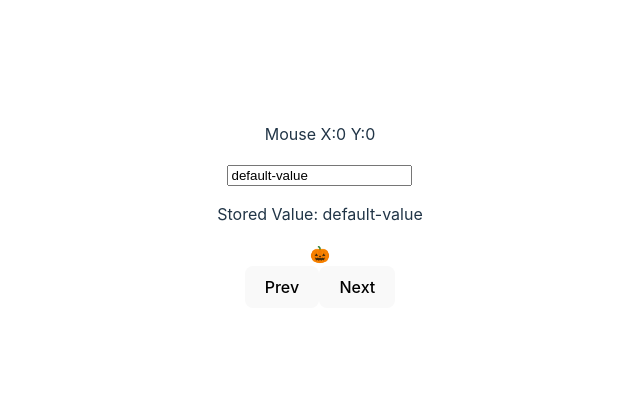
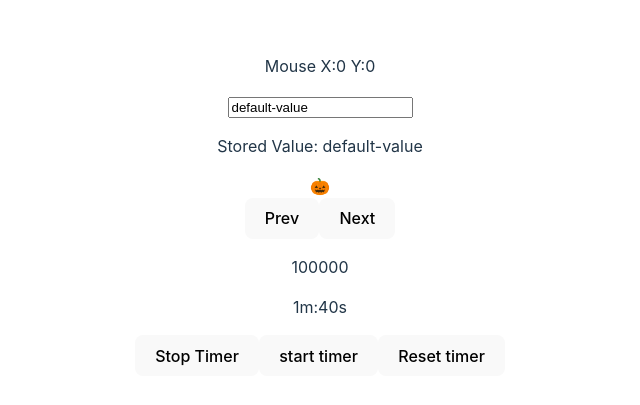
Before and after one commit to Albx68/react-ts-custom-hooks, a React (Vite) app: page / in a window 1280 px wide. Shown: the part 193-598 px from the top of the page, without its empty margins (320-960 px from the left). Built offline with nearby package versions, Linux system fonts and the light colour scheme.

Commit message:
useTimer hook and demo (#10)

```diff
--- a/src/App.tsx
+++ b/src/App.tsx
@@ -1,8 +1,10 @@
 
+import { useCallback } from 'react';
 import './App.css'
 import useCycle from './utils/customHooks/useCycle';
 import useLocalStorage from './utils/customHooks/useLocalStorage';
 import useMousePointer from './utils/customHooks/useMousePointer';
+import useTimer from './utils/customHooks/useTimer';
 
 function App() {
 
@@ -15,8 +17,13 @@ function App() {
 
 export default App
 
+const timerDuration = 100000
 function Example() {
   const { currentValue, cycleToPrevValue, cycleToNextValue } = useCycle(["🎃", "👾", "🐸"])
+  const timerCallback = useCallback(() => {
+    return alert(`Timer of ${timerDuration}s has ended`)
+  }, [])
+  const { timeRemaining, startTimer, stopTimer, resetTimer, timerInProgress } = useTimer(timerDuration, timerCallback)
   const [storedValue, setStoredValue] = useLocalStorage('myKey', 'default-value');
   const { x, y } = useMousePointer()
   const handleChange = (e: React.ChangeEvent<HTMLInputElement>) => {
@@ -36,6 +43,28 @@ function Example() {
       <div>{currentValue}</div>
       <button onClick={cycleToPrevValue}>Prev</button>
       <button onClick={cycleToNextValue}>Next</button>
+
+
+      <div>
+        <p>{timerInProgress && "waiting for OTP"}</p>
+        <p>{timeRemaining}</p>
+        <p>{millisecondsToMinutesAndSeconds(timeRemaining)}</p>
+        <button onClick={stopTimer}>Stop Timer</button>
+        <button onClick={startTimer} >start timer</button>
+        <button onClick={resetTimer}>Reset timer</button>
+      </div>
     </div>
   );
 }
+
+function millisecondsToMinutesAndSeconds(milliseconds: number) {
+  // Convert milliseconds to seconds
+  const totalSeconds = Math.floor(milliseconds / 1000);
+
+  // Calculate minutes and remaining seconds
+  const minutes = Math.floor(totalSeconds / 60);
+  const seconds = totalSeconds % 60;
+
+  // Format the result as "Xm:Ys"
+  return `${minutes}m:${seconds}s`;
+}
--- /dev/null
+++ b/src/utils/customHooks/useTimer.ts
@@ -0,0 +1,67 @@
+import { useState, useEffect, useCallback } from 'react';
+
+/**
+ * A custom React hook for creating a timer that counts down from a specified duration.
+ *
+ * @param initialDuration - The initial duration of the timer in milliseconds.
+ * @param onTimerEnd - A callback function to execute when the timer reaches zero.
+ * @returns An object containing the current time remaining and functions to start, stop, or reset the timer.
+ *
+ * use with caution as timer is in milliseconds, the component will rerender each millisecond, you can change the setInterval duration from 1 to 1000 to convert to seconds
+ * recommended to wrap onTimerEnd callback in a useCallback hook to prevent unnecessary rerenders
+ */
+function useTimer(
+    initialDuration: number,
+    onTimerEnd?: () => void
+): {
+    timeRemaining: number;
+    startTimer: () => void;
+    stopTimer: () => void;
+    resetTimer: () => void;
+    timerInProgress: boolean;
+} {
+    const [timeRemaining, setTimeRemaining] = useState(initialDuration);
+    const [timerActive, setTimerActive] = useState(false);
+
+    const timerInProgress = timeRemaining > 0 && timerActive;
+
+    const startTimer = useCallback(() => {
+        setTimerActive(true);
+    }, []);
+
+    const stopTimer = useCallback(() => {
+        setTimerActive(false);
+    }, []);
+
+    const resetTimer = useCallback(() => {
+        setTimerActive(false);
+        setTimeRemaining(initialDuration);
+    }, [initialDuration]);
+
+    useEffect(() => {
+        let timerInterval: number;
+
+        if (timerActive && timeRemaining > 0) {
+            timerInterval = setInterval(() => {
+                setTimeRemaining((prevTime) => prevTime - 1);
+            }, 1000);
+        } else if (timeRemaining === 0) {
+            setTimerActive(false);
+            if (onTimerEnd) {
+                onTimerEnd();
+            }
+        }
+
+        return () => clearInterval(timerInterval);
+    }, [timerActive, timeRemaining, onTimerEnd]);
+
+    return {
+        timeRemaining,
+        startTimer,
+        stopTimer,
+        resetTimer,
+        timerInProgress,
+    };
+}
+
+export default useTimer;
```
